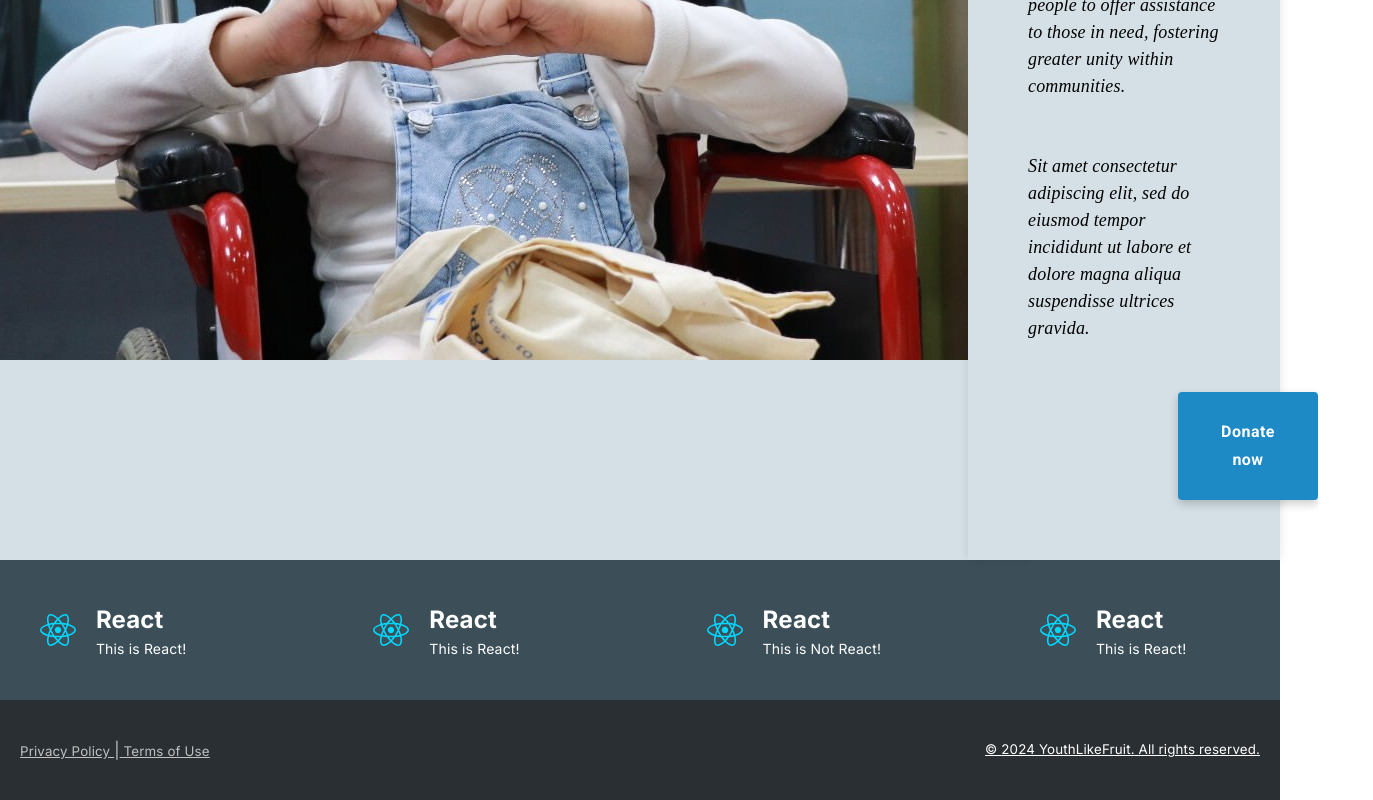
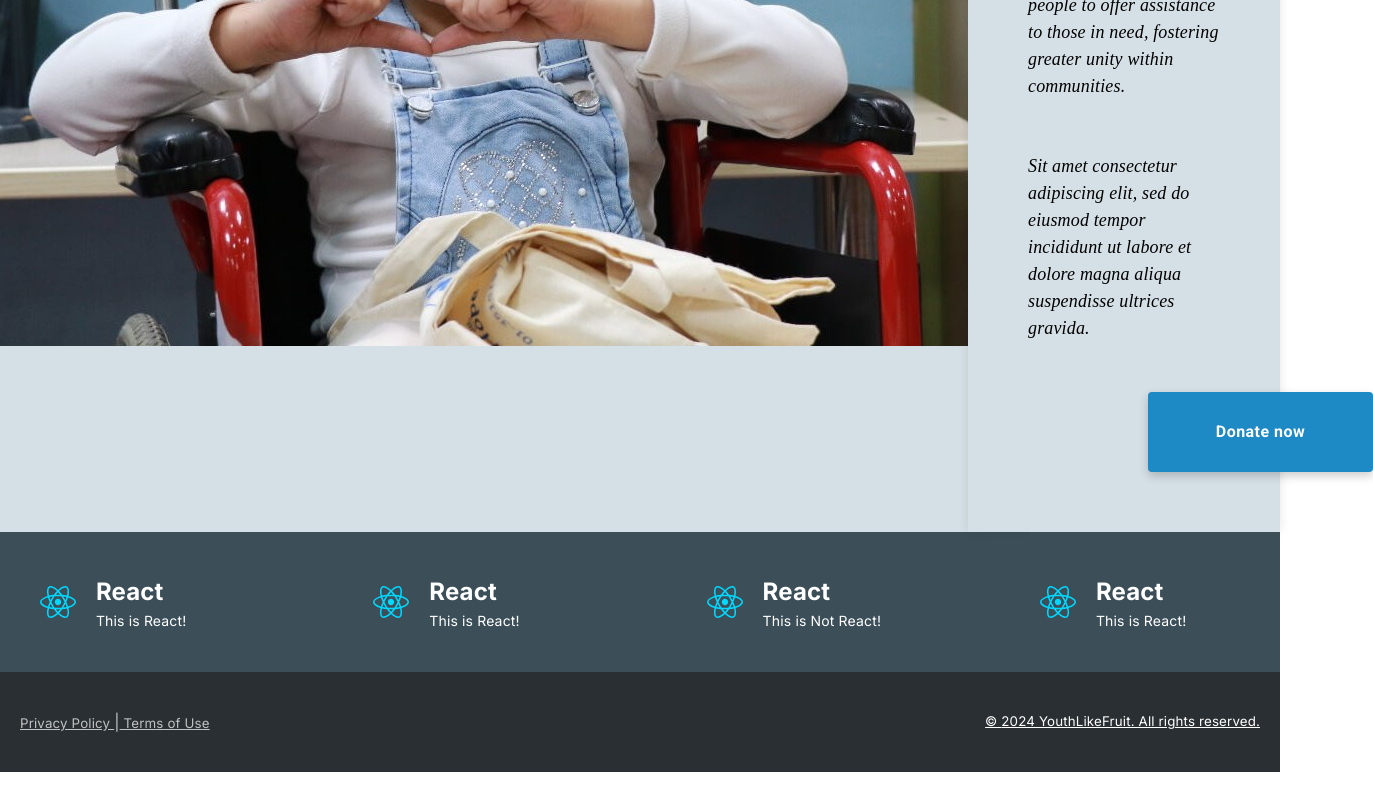
Before and after one commit to ahmedhussein107/DONATR, a React (Vite) app in the folder youth-like-fruits/: page / in a window 1280 px wide. Shown: the part 545-1345 px from the top of the page, 1373 px wide, since content can reach past the window. After the commit the page ends 1317 px from the top, so only its background shows below. Built offline with nearby package versions, Linux system fonts and the light colour scheme.

Commit message:
first page is over

```diff
--- a/youth-like-fruits/src/Components/ElevateAppBar/ElevateAppBar.jsx
+++ b/youth-like-fruits/src/Components/ElevateAppBar/ElevateAppBar.jsx
@@ -45,9 +45,8 @@ export default function ElevateAppBar(props) {
                           hoverColor={item.hoverColor}
                         />)]
 
-  const buttonsList = <Box sx={{ display: 'flex', alignItems: 'center' }}>
-                        {list}
-                      </Box>
+  const buttonsList = <Box sx={{ display: 'flex', alignItems: 'center' }}>{list}</Box>
+
   return (
     <React.Fragment>
       <CssBaseline />
--- a/youth-like-fruits/src/Components/HomePage/Layout/Layout.jsx
+++ b/youth-like-fruits/src/Components/HomePage/Layout/Layout.jsx
@@ -43,13 +43,15 @@ function TextLayout(props) {
   const donateButton =  <MyButton
                           label={'Donate now'}
                           directory={'/login'}
+                          minimumWidth={225}
+                          minimumHeight={78}
                           normalColor={'#1D8AC5'}
                           hoverColor={'#155E85'}
                           fontWeight={'bold'}
                           fontSize={'16px'}
                           paddingHeight={26}
                           paddingWidth={26}
-                          marginLeft={'150px'}
+                          marginLeft={'120px'}
                           marginTop={'50px'}
                         />
 
```
